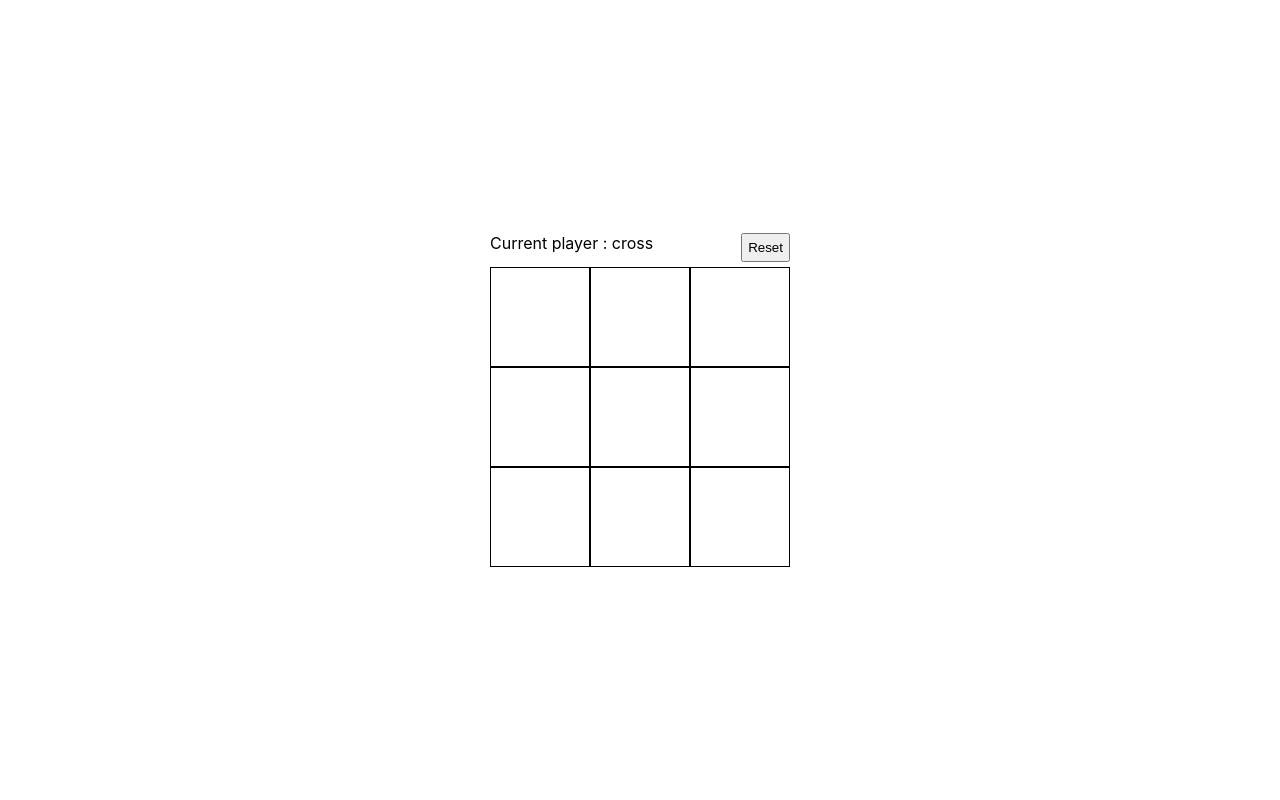
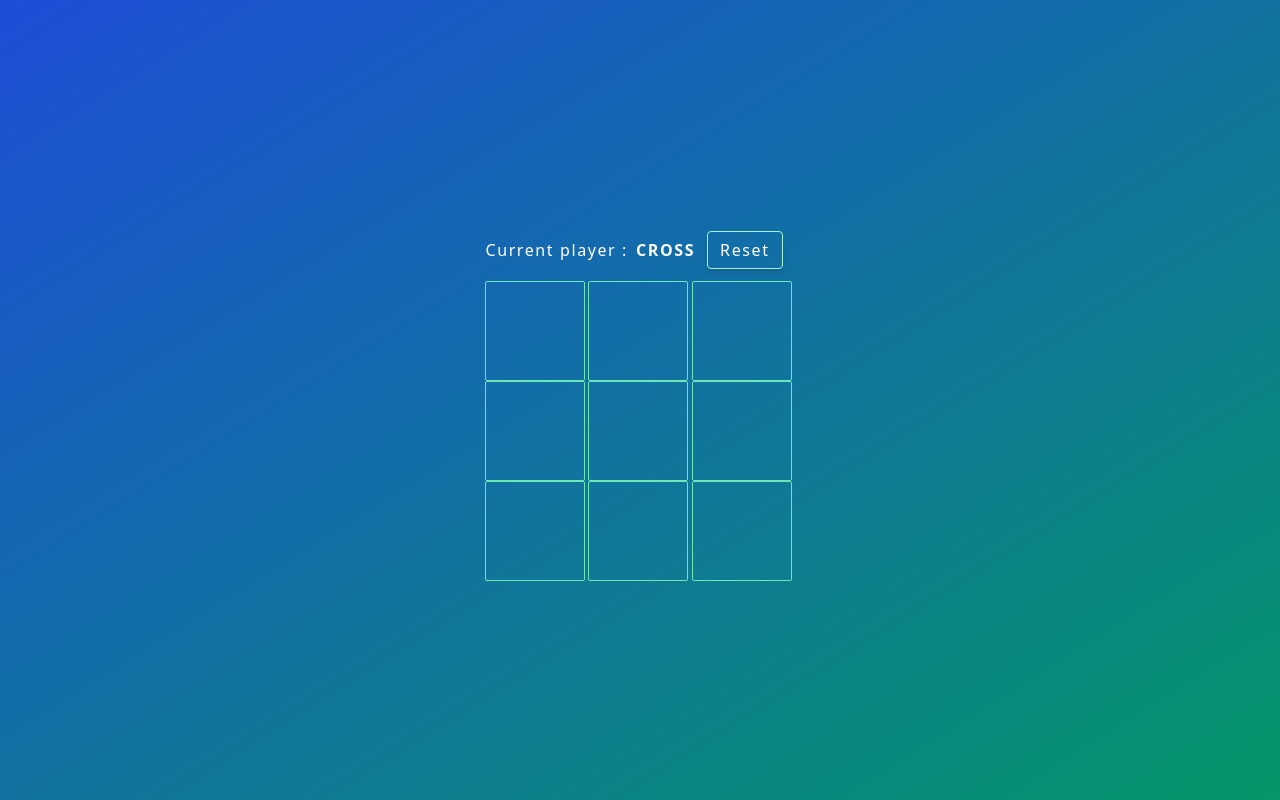
Before and after one commit to tmnrp/tic-tac-toe, a Next.js app: page / in a window 1280 px wide. Built offline with nearby package versions, Linux system fonts and the light colour scheme.

Commit message:
animations added

```diff
--- a/components/Board.tsx
+++ b/components/Board.tsx
@@ -1,5 +1,6 @@
 import { useCallback, useEffect, useState } from "react";
 import { Cell } from "./Cell";
+import { motion, Variants } from "framer-motion";
 
 export const Board = ({ mode = 3 }: { mode: number }) => {
   const [resetCounter, setResetCounter] = useState(0);
@@ -10,10 +11,13 @@ export const Board = ({ mode = 3 }: { mode: number }) => {
   );
 
   //
-  const [cells, setCells] = useState(new Array(mode * mode));
+  const [cells, setCells] = useState<Array<number>>();
   useEffect(
     () =>
       setCells((cells) => {
+        if (!cells) cells = new Array(mode * mode);
+
+        //
         for (let i = 0; i < cells.length; i++) {
           cells[i] = i;
         }
@@ -24,27 +28,37 @@ export const Board = ({ mode = 3 }: { mode: number }) => {
 
   //
   return (
-    <div>
-      <div
-        style={{
-          display: "flex",
-          justifyContent: "space-between",
-          marginBottom: 5,
-        }}
+    <motion.div>
+      <motion.div
+        className={`flex justify-between items-center`}
+        variants={VStaggerContainer}
+        initial="initial"
+        animate="animate"
       >
-        <div>Current player : {player}</div>
-        <button
+        <motion.div variants={VStaggerItems} className="flex tracking-widest">
+          <p className="mr-2">Current player :</p>
+          <p className="uppercase font-semibold">{player}</p>
+        </motion.div>
+        <motion.button
+          variants={VStaggerItems}
+          className={`shadow-md m-3 px-3 py-1.5 rounded hover:shadow-lg text-white border border-green-200 hover:bg-green-500 tracking-widest`}
           onClick={() => setResetCounter((resetCounter) => ++resetCounter)}
-          style={{ padding: 5, cursor: "pointer" }}
         >
           Reset
-        </button>
-      </div>
-      <div
+        </motion.button>
+      </motion.div>
+
+      {cells && (
+        <motion.div
           key={resetCounter}
-        style={{ display: "grid", gridTemplateColumns: "repeat(3, 1fr)" }}
+          variants={VStaggerContainer}
+          initial="initial"
+          animate="animate"
+          className="grid"
+          style={{ gridTemplateColumns: "repeat(3, 1fr)" }}
         >
-        {cells.map((index) => (
+          {cells &&
+            cells.map((index) => (
               <Cell
                 key={index}
                 index={index}
@@ -52,7 +66,27 @@ export const Board = ({ mode = 3 }: { mode: number }) => {
                 onClick={() => togglePlayer()}
               />
             ))}
-      </div>
-    </div>
+        </motion.div>
+      )}
+    </motion.div>
   );
 };
+
+//
+const VStaggerContainer: Variants = {
+  animate: {
+    transition: {
+      staggerChildren: 0.1,
+    },
+  },
+};
+
+export const VStaggerItems: Variants = {
+  initial: {
+    y: "-100vh",
+  },
+  animate: {
+    y: 0,
+    transition: { type: "spring", bounce: 0.2, duration: 0.6 },
+  },
+};
--- a/components/Cell.tsx
+++ b/components/Cell.tsx
@@ -1,12 +1,17 @@
 import { useEffect, useState } from "react";
+import { motion } from "framer-motion";
+import { VStaggerItems } from "./Board";
 
-export const Cell = ({
-  className = "",
-  player,
-  index,
-  onClick,
-  ...props
-}: ICellProps) => {
+// export const Cell = ({}: ICellProps) => {
+//   return (
+//     <motion.div
+//       variants={VStaggerItems}
+//       className="cell h-20 w-20 border border-green-300"
+//     />
+//   );
+// };
+
+export const Cell = ({ player, index, onClick, ...props }: ICellProps) => {
   const [value, setValue] = useState<
     "cross" | "cross-hover" | "circle" | "circle-hover"
   >("cross-hover");
@@ -22,21 +27,23 @@ export const Cell = ({
 
   //
   return (
-    <div
+    <motion.div
+      variants={VStaggerItems}
       key={`${player} index-${index}`}
       className={`cell index-${index} ${value}`}
       {...props}
-      onClick={(e) => {
+      onClick={() => {
         if (value.indexOf("-hover") >= 0) {
           setValue(player);
-          onClick && onClick(e);
+          onClick && onClick();
         }
       }}
     />
   );
 };
 
-interface ICellProps extends React.HTMLAttributes<HTMLElement> {
+interface ICellProps {
+  onClick: () => void;
   player: "cross" | "circle";
   index: number;
 }
--- a/package.json
+++ b/package.json
@@ -8,6 +8,7 @@
     "lint": "next lint"
   },
   "dependencies": {
+    "framer-motion": "^5.3.0",
     "next": "12.0.3",
     "react": "17.0.2",
     "react-dom": "17.0.2"
@@ -15,8 +16,11 @@
   "devDependencies": {
     "@types/node": "16.11.7",
     "@types/react": "17.0.34",
+    "autoprefixer": "^10.4.0",
     "eslint": "7.32.0",
     "eslint-config-next": "12.0.3",
+    "postcss": "^8.3.11",
+    "tailwindcss": "^2.2.19",
     "typescript": "4.4.4"
   }
 }
--- a/pages/index.tsx
+++ b/pages/index.tsx
@@ -3,12 +3,7 @@ import { Board } from "../components/Board";
 const Home = () => {
   return (
     <div
-      style={{
-        display: "flex",
-        justifyContent: "center",
-        alignItems: "center",
-        height: "100vh",
-      }}
+      className={`flex justify-center items-center h-screen bg-gradient-to-br from-blue-700 to-green-600 text-white`}
     >
       <Board mode={3} />
     </div>
--- /dev/null
+++ b/postcss.config.js
@@ -0,0 +1,6 @@
+module.exports = {
+  plugins: {
+    tailwindcss: {},
+    autoprefixer: {},
+  },
+}
--- a/styles/globals.css
+++ b/styles/globals.css
@@ -12,6 +12,10 @@ body {
     Ubuntu, Cantarell, Fira Sans, Droid Sans, Helvetica Neue, sans-serif;
 }
 
+@tailwind base;
+@tailwind components;
+@tailwind utilities;
+
 /*  */
 :root {
   --cell-size: 100px;
@@ -24,8 +28,8 @@ body {
   display: flex;
   justify-content: center;
   align-items: center;
-  border: 1px solid black;
   cursor: pointer;
+  @apply border border-green-300 rounded-sm;
 }
 
 /* */
@@ -33,9 +37,9 @@ body {
 .cell.cross::after {
   content: "";
   position: absolute;
-  background-color: rgba(0, 0, 0, 0.9);
   height: var(--cell-item-size);
   width: calc(var(--cell-item-size) * 0.2);
+  @apply bg-gradient-to-br from-green-500 to-blue-400;
 }
 .cell.cross::before {
   transform: rotate(-45deg);
@@ -49,9 +53,9 @@ body {
 .cell:hover.cross-hover::after {
   content: "";
   position: absolute;
-  background-color: rgba(0, 0, 0, 0.1);
   height: var(--cell-item-size);
   width: calc(var(--cell-item-size) * 0.2);
+  @apply bg-gradient-to-br from-green-500 to-blue-400 opacity-60;
 }
 .cell:hover.cross-hover::before {
   transform: rotate(-45deg);
@@ -70,12 +74,12 @@ body {
 .cell.circle::before {
   height: 80px;
   width: 80px;
-  background-color: rgba(0, 0, 0, 0.9);
+  @apply bg-gradient-to-br from-green-500 to-blue-400;
 }
 .cell.circle::after {
   height: 50px;
   width: 50px;
-  background-color: white;
+  @apply bg-gradient-to-br from-blue-400 to-green-700;
 }
 
 /* */
@@ -88,12 +92,12 @@ body {
 .cell:hover.circle-hover::before {
   height: 80px;
   width: 80px;
-  background-color: rgba(0, 0, 0, 0.1);
+  @apply bg-gradient-to-br from-green-500 to-blue-400 opacity-80;
 }
 .cell:hover.circle-hover::after {
-  height: 60px;
-  width: 60px;
-  background-color: white;
+  height: 50px;
+  width: 50px;
+  @apply bg-gradient-to-br from-blue-400 to-green-700 opacity-80;
 }
 
 /* */
--- /dev/null
+++ b/tailwind.config.js
@@ -0,0 +1,11 @@
+module.exports = {
+  purge: ["./pages/**/*.{js,ts,jsx,tsx}", "./components/**/*.{js,ts,jsx,tsx}"],
+  darkMode: "class", // or 'media' or 'class'
+  theme: {
+    extend: {},
+  },
+  variants: {
+    extend: {},
+  },
+  plugins: [],
+};
```
Also changed, not shown: 1 other file (tests, documents, lock files or other folders). Lines whose indentation alone changed are shown as unchanged.
